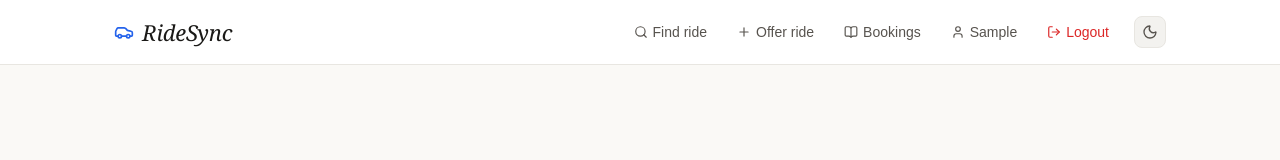
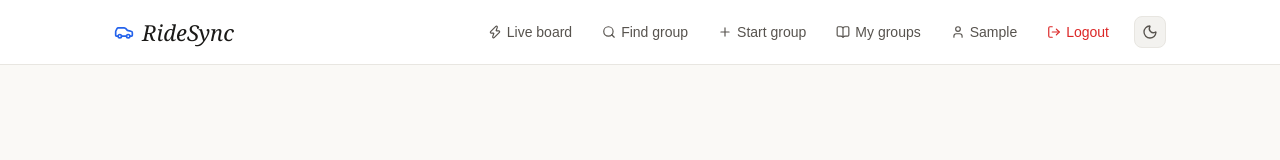
Before and after one commit to HitenAnand2207/ridesync-frontend, a Next.js app: page / in a window 1280 px wide. Shown: the top 160 px of the page. Built offline with nearby package versions, Linux system fonts and the light colour scheme; no server answers; sample sign-in values are in the browser's storage.

Commit message:
feat: update navbar with live board and group navigation

```diff
--- a/src/components/layout/Navbar.tsx
+++ b/src/components/layout/Navbar.tsx
@@ -4,7 +4,7 @@ import Link from 'next/link';
 import { useAuth } from '@/context/AuthContext';
 import { useRouter, usePathname } from 'next/navigation';
 import toast from 'react-hot-toast';
-import { Car, LogOut, User, Plus, Search, BookOpen, Sun, Moon } from 'lucide-react';
+import { Car, LogOut, User, Plus, Search, BookOpen, Sun, Moon, Zap } from 'lucide-react';
 import { useEffect, useState } from 'react';
 
 export default function Navbar() {
@@ -34,7 +34,7 @@ export default function Navbar() {
     router.push('/login');
   };
 
-  const isActive = (path: string) => pathname === path;
+  const isActive = (path: string) => pathname.startsWith(path);
 
   const navLink = (href: string, icon: React.ReactNode, label: string) => (
     <Link key={href} href={href} style={{
@@ -44,7 +44,6 @@ export default function Navbar() {
       color: isActive(href) ? 'var(--accent)' : 'var(--text-secondary)',
       background: isActive(href) ? 'var(--accent-light)' : 'transparent',
       textDecoration: 'none', transition: 'all 0.15s',
-      fontFamily: 'var(--font-body)',
     }}>
       {icon}{label}
     </Link>
@@ -55,7 +54,6 @@ export default function Navbar() {
       background: 'var(--bg-card)',
       borderBottom: '1px solid var(--border)',
       position: 'sticky', top: 0, zIndex: 50,
-      backdropFilter: 'blur(8px)',
     }}>
       <div style={{
         maxWidth: '1100px', margin: '0 auto', padding: '0 1.5rem',
@@ -66,7 +64,6 @@ export default function Navbar() {
           fontFamily: 'var(--font-display)',
           fontSize: '22px', fontStyle: 'italic',
           color: 'var(--text-primary)', textDecoration: 'none',
-          letterSpacing: '-0.01em',
         }}>
           <Car size={20} color="var(--accent)" />
           RideSync
@@ -75,21 +72,21 @@ export default function Navbar() {
         <div style={{ display: 'flex', alignItems: 'center', gap: '4px' }}>
           {user && (
             <>
-              {navLink('/rides/search', <Search size={14} />, 'Find ride')}
-              {navLink('/rides/create', <Plus size={14} />, 'Offer ride')}
-              {navLink('/bookings', <BookOpen size={14} />, 'Bookings')}
+              {navLink('/board', <Zap size={14} />, 'Live board')}
+              {navLink('/groups/search', <Search size={14} />, 'Find group')}
+              {navLink('/groups/create', <Plus size={14} />, 'Start group')}
+              {navLink('/memberships', <BookOpen size={14} />, 'My groups')}
               {navLink('/profile', <User size={14} />, user.name.split(' ')[0])}
               <button onClick={handleLogout} style={{
                 display: 'flex', alignItems: 'center', gap: '5px',
                 padding: '6px 13px', borderRadius: '8px', fontSize: '14px',
                 fontWeight: 500, color: '#dc2626', background: 'transparent',
-                border: 'none', cursor: 'pointer', fontFamily: 'var(--font-body)',
+                border: 'none', cursor: 'pointer',
               }}>
                 <LogOut size={14} /> Logout
               </button>
             </>
           )}
-
           {!user && (
             <>
               <Link href="/login" style={{
@@ -102,7 +99,6 @@ export default function Navbar() {
               }}>Sign up</Link>
             </>
           )}
-
           <button onClick={toggleTheme} style={{
             marginLeft: '8px', padding: '7px', borderRadius: '8px',
             background: 'var(--bg-secondary)', border: '1px solid var(--border)',
```
